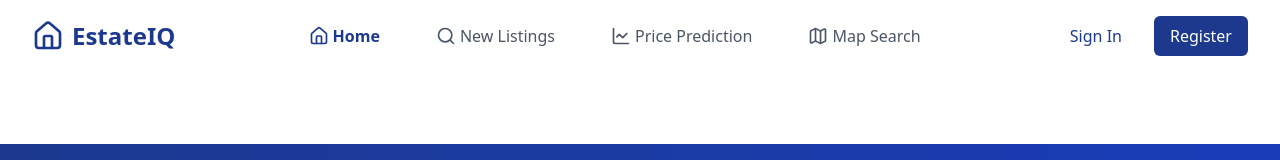
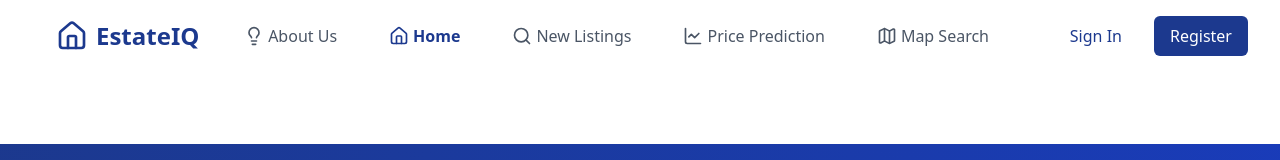
Before and after one commit to NanciuDavid/iqEstate, a React (Vite) app: page / in a window 1280 px wide. Shown: the top 160 px of the page. Built offline with nearby package versions, Linux system fonts and the light colour scheme.

Commit message:
Modified the Header

```diff
--- a/src/components/layout/Header.tsx
+++ b/src/components/layout/Header.tsx
@@ -5,10 +5,9 @@ import {
     Search,
     LineChart,
     Map,
-    User,
     Menu,
     X,
-    HousePlus,
+    Lightbulb,
 } from "lucide-react";
 
 const Header = () => {
@@ -30,6 +29,7 @@ const Header = () => {
     }, [location]); // Close the mobile menu when the route changes
 
     const navLinks = [
+        { name: "About Us", path: "/about-us", icon: <Lightbulb className="w-5 h-5" /> },
         { name: "Home", path: "/", icon: <Home className="w-5 h-5" /> },
         {
             name: "New Listings",
@@ -60,43 +60,47 @@ const Header = () => {
       >
         <div className="max-w-7xl mx-auto px-4 sm:px-6 lg:px-8">
           <div className="flex justify-between items-center py-4">
-            <Link to="/" className="flex items-center space-x-2">
-              <Home className="h-8 w-8 text-blue-900" />
-              <span className="text-2xl font-bold text-blue-900">EstateIQ</span>
-            </Link>
+
 
             {/* Desktop Navigation */}
-            <nav className="hidden md:flex items-center space-x-8">
+            <nav className="hidden md:flex items-center justify-between flex-grow ml-6">
+            <Link to="/" className="flex items-center space-x-2 flex-shrink-0">
+              <Home className="h-7 w-7 sm:h-8 sm:w-8 text-blue-900" />
+              <span className="text-xl sm:text-2xl font-bold text-blue-900">EstateIQ</span>
+            </Link>
+              <div className="flex items-center space-x-2 lg:space-x-6">
                 {navLinks.map((link) => (
                   <Link
                     key={link.path}
                     to={link.path}
-                  className={`flex items-center space-x-1 px-3 py-2 rounded-md transition-colors ${
+                    className={`flex items-center space-x-1 px-2 lg:px-3 py-2 rounded-md text-sm lg:text-base transition-colors ${
                       isActive(link.path)
                         ? "text-blue-900 font-semibold"
                         : "text-gray-600 hover:text-blue-700"
                     }`}
                   >
                     {link.icon}
-                  <span>{link.name}</span>
+                    <span className="hidden lg:inline">{link.name}</span>
+                    <span className="lg:hidden">{link.name.split(' ')[0]}</span>
                   </Link>
                 ))}
-            </nav>
+              </div>
 
-            <div className="hidden md:flex items-center space-x-4">
+              <div className="flex items-center space-x-2 lg:space-x-4 ml-4">
                 <Link
                   to="/login"
-                className="px-4 py-2 rounded-md text-blue-900 font-medium hover:bg-blue-50 transition-colors"
+                  className="px-3 lg:px-4 py-2 rounded-md text-blue-900 text-sm lg:text-base font-medium hover:bg-blue-50 transition-colors"
                 >
                   Sign In
                 </Link>
                 <Link
                   to="/register"
-                className="px-4 py-2 rounded-md bg-blue-900 text-white font-medium hover:bg-blue-800 transition-colors"
+                  className="px-3 lg:px-4 py-2 rounded-md bg-blue-900 text-white text-sm lg:text-base font-medium hover:bg-blue-800 transition-colors"
                 >
                   Register
                 </Link>
               </div>
+            </nav>
 
             {/* Mobile Menu Button */}
             <button
```
Lines whose indentation alone changed are shown as unchanged.
